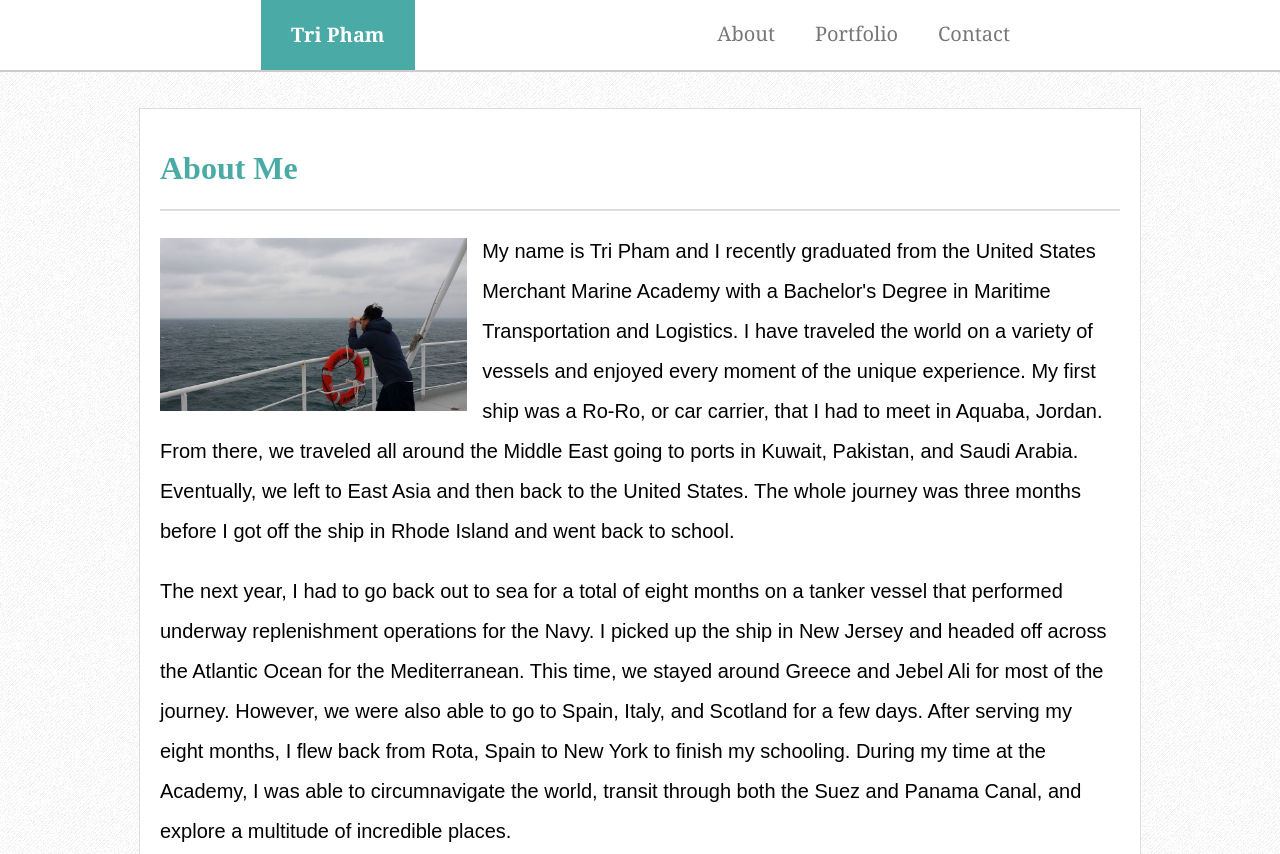
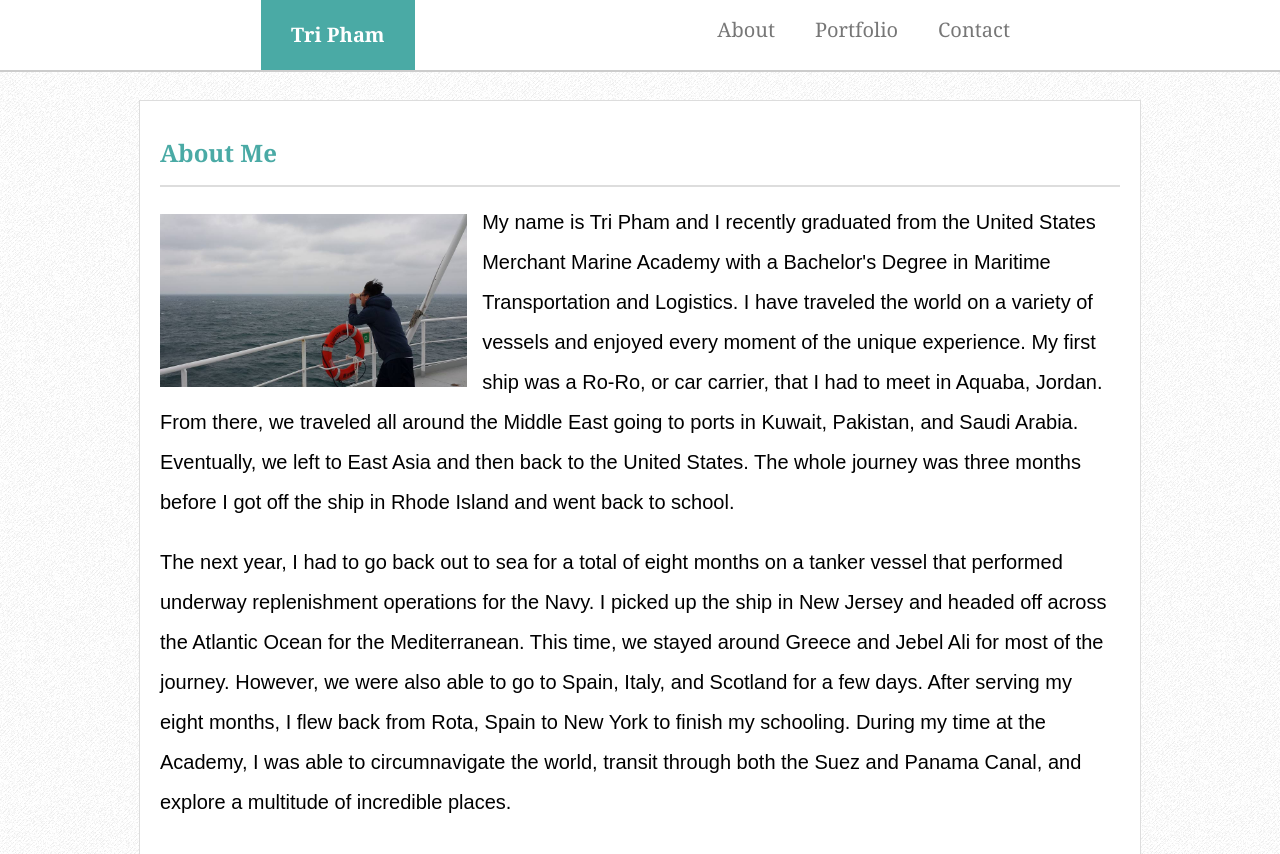
Before and after one commit to Epiphamatic/basic-portfolio, a plain HTML site: page index.html in a window 1280 px wide. Shown: the top 854 px of the page. Drawn offline with Linux system fonts and the light colour scheme.

Commit message:
Working copy with reset.css

```diff
--- a/assets/css/reset.css
+++ b/assets/css/reset.css
@@ -0,0 +1,43 @@
+html, body, div, span, applet, object, iframe,
+h1, h2, h3, h4, h5, h6, p, blockquote, pre,
+a, abbr, acronym, address, big, cite, code,
+del, dfn, em, img, ins, kbd, q, s, samp,
+small, strike, strong, sub, sup, tt, var,
+b, u, i, center,
+dl, dt, dd, ol, ul, li,
+fieldset, form, label, legend,
+table, caption, tbody, tfoot, thead, tr, th, td,
+article, aside, canvas, details, embed,
+figure, figcaption, footer, header, hgroup,
+menu, nav, output, ruby, section, summary,
+time, mark, audio, video {
+	margin: 0;
+	padding: 0;
+	border: 0;
+	font-size: 100%;
+	font: inherit;
+	vertical-align: baseline;
+}
+/* HTML5 display-role reset for older browsers */
+article, aside, details, figcaption, figure,
+footer, header, hgroup, menu, nav, section {
+	display: block;
+}
+body {
+	line-height: 1;
+}
+ol, ul {
+	list-style: none;
+}
+blockquote, q {
+	quotes: none;
+}
+blockquote:before, blockquote:after,
+q:before, q:after {
+	content: '';
+	content: none;
+}
+table {
+	border-collapse: collapse;
+	border-spacing: 0;
+}
--- a/assets/css/style.css
+++ b/assets/css/style.css
@@ -17,11 +17,12 @@ header {font-family: Georgia, 'Times New Roman', Times, serif; font-weight: bold
 
 #break {width: 100%; border-bottom: 2px #dddddd solid; margin-bottom: 15px;}
 
-h1 {color: #4aaaa5}
+h1 {color: #4aaaa5; font-size: 24px; margin-bottom: 20px; font-weight: bold;
+    margin-top: 20px; font-family: Georgia, 'Times New Roman', Times, serif;}
 
 #me {height: 25%; width: 32%; float: left; margin-right: 15px; position: relative; top: 12px}
 
-p {font-size: 20px; font-family: Arial, Helvetica, sans-serif; line-height: 40px}
+p {font-size: 20px; font-family: Arial, Helvetica, sans-serif; line-height: 40px; margin-bottom: 20px}
 
 #info {width: 960px; align-content: center;
         background-color: white; margin: auto;
--- a/index.html
+++ b/index.html
@@ -4,6 +4,7 @@
     <meta charset="UTF-8">
     <meta name="viewport" content="width=device-width, initial-scale=1.0">
     <title>Tri Pham</title>
+    <link rel="stylesheet" type="text/css" href= "assets\css\reset.css">
     <link rel="stylesheet" type="text/css" href= "assets\css\style.css">
 </head>
 <body>
```
Also changed, not shown: contact.html (+1 -0 lines), portfolio.html (+1 -0 lines).
